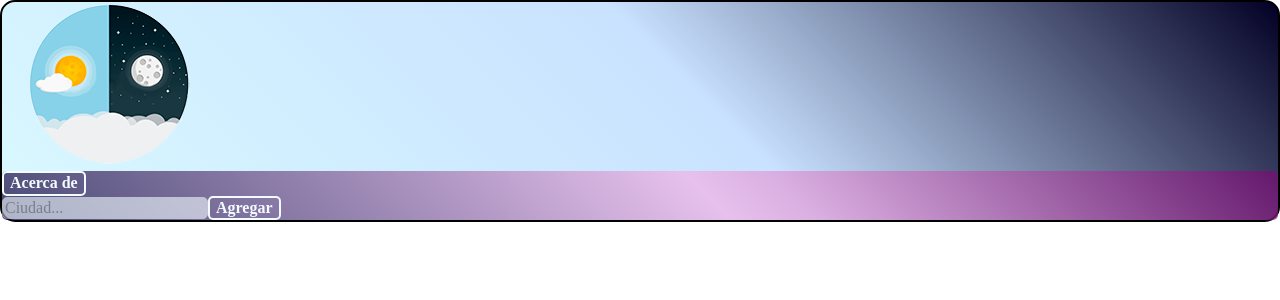
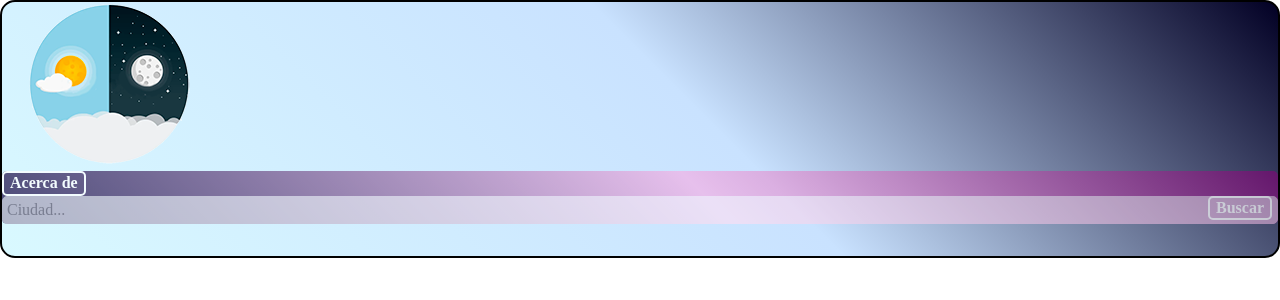
Before and after one commit to davshn/weatherapp, a React (Create React App) app: page / in a window 1280 px wide. Shown: the top 300 px of the page. Built offline with nearby package versions, Linux system fonts and the light colour scheme.

Commit message:
day/night cycle

```diff
--- a/src/components/CardGroup.jsx
+++ b/src/components/CardGroup.jsx
@@ -3,7 +3,19 @@ import styled from "styled-components"
 import propTypes from "prop-types";
 
 const CardContainer = styled.section`               //Estilo del contenedor de tarjetas
+  display:flex;
+  flex-direction:column;                            //organiza en columnas las tarjetas
+  gap:0.5rem;                                       //Separacion de las tarjetas
+  padding-top:1rem;
 
+
+  @media (min-width:576px){                            //responsive para escritorio
+    flex-direction:row;                             //organiza en fila las tarjetas
+    flex-wrap: wrap;                                //Cuando se llene la fila crea una nueva fila
+    justify-content:center;
+    gap:5rem;
+    padding-top:2rem;
+  }
 
 `;
 
@@ -19,7 +31,7 @@ export default function CardGroup({cities,onClose}) {
         id={city.id}
         name={city.name}
         country={city.country}
-        weather={city.weather}
+        weather={city.weather[2]}
         longitude={city.longitude}
         latitude={city.latitude}
         sunrise={city.sunrise}
--- a/src/components/SearchBar.jsx
+++ b/src/components/SearchBar.jsx
@@ -1,8 +1,10 @@
 import styled from "styled-components";
 import { useState } from "react";
-//Estilo para los botones de la aplicacion
+
+//Estilo para los botones
 const SubmitButton = styled.input`
-
+  position: absolute;
+  right:0.5rem;
   border-radius: 5px;
   color: #fff;
   background: transparent;
@@ -18,7 +20,9 @@ const SubmitButton = styled.input`
 }
 `
 const TextSearch = styled.input`
-
+  width:100%;
+  padding:0.25rem 4rem 0.25rem 0.25rem;
+  box-sizing:border-box;
   border-radius: 5px;
   border: #fff 1px solid;
   opacity: 0.6;
@@ -41,7 +45,8 @@ export default function SearchBar({onSearch}) {
             type="text"
             placeholder="Ciudad..."
           />
-          <SubmitButton type="submit" value="Agregar" />
+          <SubmitButton type="submit" value="Buscar"/>
+
         </form>
       );
     }
--- a/src/components/WeatherCard.jsx
+++ b/src/components/WeatherCard.jsx
@@ -1,7 +1,8 @@
 import styled from "styled-components"
 import {CloseButton} from './CloseButtonStyled';
 import propTypes from "prop-types";
-import fondo from "../assets/fondo.jpg";
+import day from "../assets/dia.jpg";
+import night from "../assets/noche.jpg";
 import { Link } from "react-router-dom";
 
 const WhCard = styled.article`               //Estilo de la tarjeta de clima
@@ -10,13 +11,19 @@ const WhCard = styled.article`               //Estilo de la tarjeta de clima
     grid-template-rows:repeat(3,1fr);                 //1 columna de una tercera parte del tamaño de la segunda
     position:relative;
     align-items:center;
-    background-image:url("${fondo}");
     border-radius: 0.5rem;
     -webkit-box-shadow: 7px 23px 65px -26px rgba(137,33,255,1);
     -moz-box-shadow: 7px 23px 65px -26px rgba(137,33,255,1);
     box-shadow: 7px 23px 65px -26px rgba(137,33,255,1);
+    background: ${(props)=> props.current === "d" ? `url(${day})` : `url(${night})`};
 
-    &:hover{
+    @media (min-width:576px){                            //responsive para escritorio
+        width:16rem;                                     //1 rem = 16px en pantallas de pc
+        height:18rem;
+        grid-template-columns:1fr;
+        grid-template-rows:repeat(7,1fr);
+
+        &:hover{
         transform : scale(1.1);
 	    -moz-transform : scale(1.1); /* Firefox */
 	    -webkit-transform : scale(1.1); /* Chrome - Safari */
@@ -25,7 +32,9 @@ const WhCard = styled.article`               //Estilo de la tarjeta de clima
         -webkit-box-shadow: 2px 8px 65px -5px rgba(137,33,255,1);
         -moz-box-shadow: 2px 8px 65px -5px rgba(137,33,255,1);
         box-shadow: 2px 8px 65px -5px rgba(137,33,255,1);
+        }
     }
+
 `;
 //estilo para los titulos de las cartas
 const Routlink= styled(Link)`
@@ -33,6 +42,9 @@ const Routlink= styled(Link)`
     text-align: center;
     text-decoration: none;
 
+    @media (min-width:576px){                            //responsive para escritorio
+        grid-column: 1;
+    }
 `
 
 const TitleCard = styled.span`
@@ -53,12 +65,18 @@ const InfoCountry = styled.span`
     color: #fdfdfd;
     text-align: center;
     font-family: Verdana, Geneva, Tahoma, sans-serif;
+    @media (min-width:576px){                            //responsive para escritorio
+        grid-column: 1;
+    }
 `;
 const ImgCard = styled.img`
     grid-column: 1/span 2;
     display: block;
     margin-left: auto;
     margin-right: auto;
+    @media (min-width:576px){                            //responsive para escritorio
+        grid-column: 1;
+    }
 
 `;
 
@@ -67,8 +85,10 @@ export default function WeatherCard({onClose,name,id,country,weather,longitude,l
         let date=new Date(unix*1000);
         return date;
     }
+
+    console.log (typeof weather)
     return (                          //Dentro del return hay codigo html xon inserciones de javascript
-    <WhCard>
+    <WhCard current={weather}>
                                                         {/*WhCard aplica los estilos de la tarjeta de clima, representa una etiqueta <article> */}
             <CloseButton onClick={(e) => {
                 e.preventDefault();
@@ -84,7 +104,7 @@ export default function WeatherCard({onClose,name,id,country,weather,longitude,l
             <InfoText>{`Latitud: ${latitude}`}</InfoText>
             <InfoText>{`Salida del sol: ${getDate(sunrise).getHours()+":"+getDate(sunrise).getMinutes()}`}</InfoText>
             <InfoText>{`Puesta del sol: ${getDate(sunset).getHours()+":"+getDate(sunset).getMinutes()}`}</InfoText>
-            <ImgCard src={`https://github.com/davshn/weatherapp/raw/master/src/assets/${weather[2]}.png`} alt="Imagen Dia o noche"></ImgCard>
+            <ImgCard src={`https://github.com/davshn/weatherapp/raw/master/src/assets/${weather}.png`} alt="Imagen Dia o noche"></ImgCard>
     </WhCard>
     )
 };
```
Also changed, not shown: src/assets/dia.jpg (renamed from src/assets/fondo.jpg), src/assets/noche.jpg (added), src/components/NavigationBar.jsx (line endings or trailing spaces).
